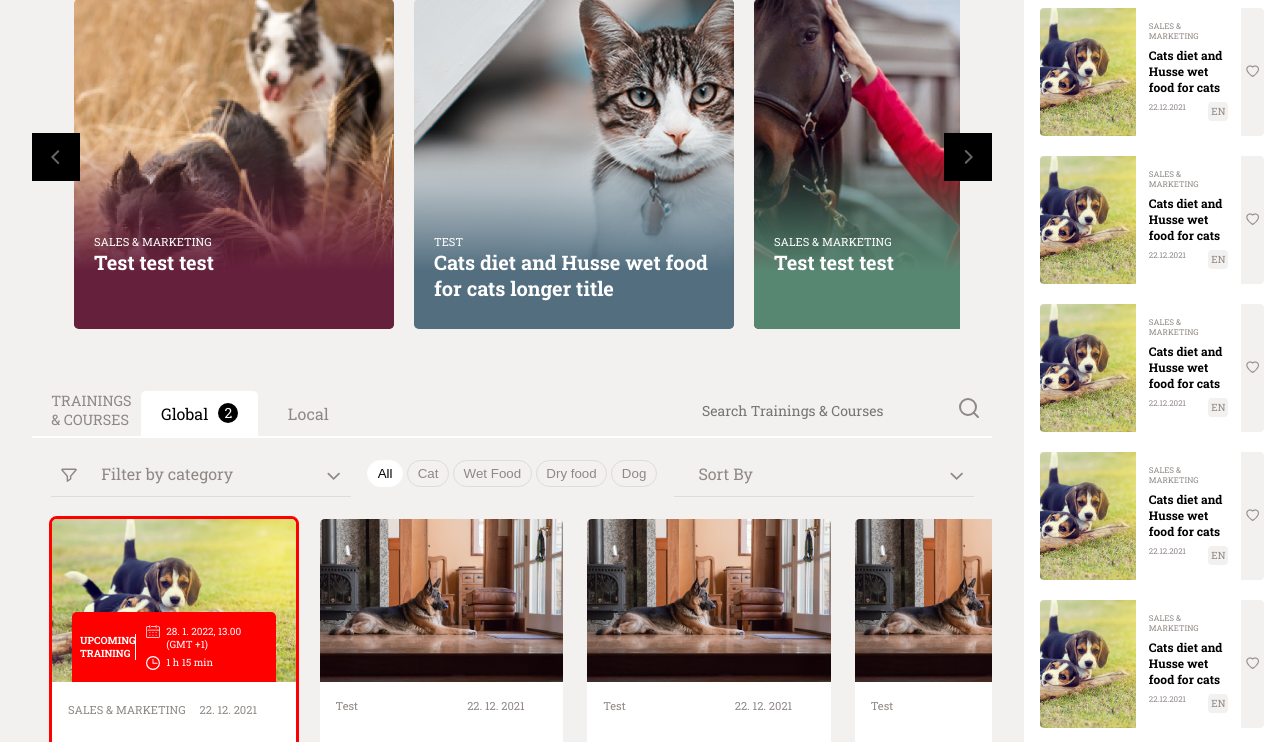
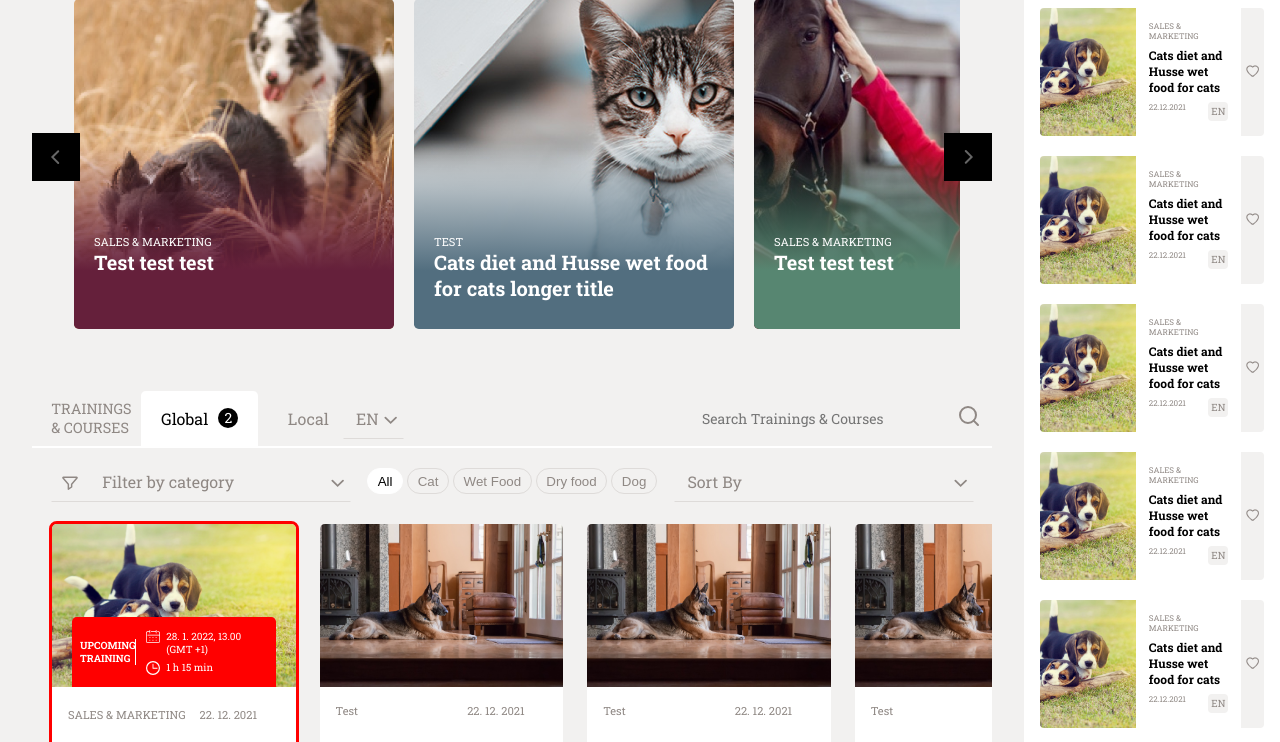
Before and after one commit to petar-petrovski/Husse, a PHP site: page / in a window 1280 px wide. Shown: the part 274-1016 px from the top of the page. Run offline with PHP 8.4, Linux system fonts and the light colour scheme; some libraries are stand-ins or nearby versions.

Commit message:
Language bar in the Local tab, small css and js simplifications

```diff
--- a/css/style.css
+++ b/css/style.css
@@ -286,8 +286,12 @@ padding: 3px;
   border-color: white;
   position: relative;
 }
+.item-center {
+  align-items: center;
+}
 .title {
   display: flex;
+  align-items: center;
   font-size: 0.9rem;
   color: #8f8884;
   padding-left: 0.6rem;
@@ -299,8 +303,9 @@ padding: 3px;
   border-radius: 0.3rem 0.3rem 0 0;
   color: #8f8884;
   background-color: transparent;
+  height: 55px;
   margin-left: 0.6rem;
-  padding: 0.6rem 1.25rem;
+  padding: 0.3rem 1.25rem;
   text-align: center;
   text-decoration: none;
   font-family: "Roboto Slab", serif;
@@ -314,7 +319,9 @@ padding: 3px;
 .tabcontent {
   display: none;
 }
-
+.tablink.not-circle {
+  padding-right: 50px;
+}
 .not-circle::after{
   height: 20px;
   width: 20px;
@@ -344,9 +351,7 @@ padding: 3px;
   right: 0;
   top: 0;
 }
-.search {
-  margin-bottom: 6px;
-}
+
 form.search-box {
   display: flex;
   margin:auto;
@@ -408,6 +413,7 @@ form.search-box::placeholder {
   height: auto;
   color: #8f8884;
 }
+
 .filter-by {
   display: flex;
   position: relative;
@@ -418,8 +424,13 @@ form.search-box::placeholder {
 }
 .select-box {
   display: flex;
+  flex-direction: column;
+}
+.width300 {
   width: 300px;
-  flex-direction: column;
+}
+.width300.active {
+  width: 300px;
 }
 .select-box .options-container {
   background: #ffffff;
@@ -430,30 +441,31 @@ form.search-box::placeholder {
   transition: all 0.4s;
   overflow: hidden;
   position: absolute;
-  top: 54px;
+  top: 46px;
   box-shadow: 0 0 0.43rem 0.125rem #00000026;
   order: 1;
   z-index: 98;
 }
 .selected {
-  background: #f2f1f0;
-  width: 300px;
+  background: transparent;
   color: #8F8884;
+  border: 1px solid transparent;
   border-bottom: 1px solid #DEDBD9;
   position: relative;
   order: 0;
 }
 .selected.active {
-  padding: 12px 24px;
+  padding: 9px 24px;
   border: 1px solid #DEDBD9;
-  width: 300px;
   background: #ffffff;
   color: #000000;
   z-index: 99;
 }
+.lang-drop .selected.active {
+  padding: 9px 24px 9px 12px;
+}
 .slctd-cat.active {
   padding-left: 50px;
-
 }
 .slctd-cat::before {
   content: " ";
@@ -465,7 +477,7 @@ form.search-box::placeholder {
   height: 100%;
   width: 16px;
   left: 10px;
-  top: 17px;
+  top: 14px;
 }
 .selected::after {
   content: "";
@@ -476,24 +488,29 @@ form.search-box::placeholder {
   align-items: center;
   height: 100%;
   width: 14px;
-  right: 10px;
-  top: 21px;
+  right: 5px;
+  top: 17px;
   transition: all 0.4s;
 }
 .select-box .options-container.active {
-  width: 300px;
   max-height: 500px;
   opacity: 1;
 }
 .select-box .options-container.active + .selected::after {
   transform: rotateX(180deg);
-  top: -16px;
+  top: -14px;
 }
 .select-box .option,
 .selected {
-  padding: 12px 24px;
+  padding: 9px 24px;
   cursor: pointer;
 }
+.lang-drop .option,
+.selected {
+  padding: 9px 24px 9px 12px;
+  cursor: pointer;
+}
+
 .select-box .cat-option,
 .slctd-cat {
 padding-left: 50px;
@@ -508,6 +525,15 @@ padding-left: 50px;
 .select-box .option .radio {
   display: none;
 }
+
+.local {
+  display: inline-block;
+  margin-right: 10px;
+}
+.lang-drop {
+  display: inline-block;
+}
+
 .tag-filter {
   align-self: center;
   /* when block will be hidden -->
--- a/index.html
+++ b/index.html
@@ -173,7 +173,7 @@
         </div>
       </div>
       <div class="content">
-        <div class="title-bar">
+        <div class="title-bar item-center">
           <div class="title" id="title">
             <p>TRAININGS <br />& COURSES</p>
             <button
@@ -184,7 +184,36 @@
               Global
             </button>
             <button class="tablink" onclick="shiftGrid('Local', this)">
-              Local
+              <div class="local">Local</div>
+              <div class="lang-drop">
+              <div class="select-box">
+                <div class="options-container">
+                  <div class="option drop-option">
+                    <input type="radio" class="radio" id="date" name="category" />
+                    <label for="date">EN</label>
+                  </div>
+                  <div class="option drop-option">
+                    <input type="radio" class="radio" id="name" name="category" />
+                    <label for="name">PL</label>
+                  </div>
+                  <div class="option drop-option">
+                    <input type="radio" class="radio" id="name" name="category" />
+                    <label for="name">FR</label>
+                  </div>
+                  <div class="option drop-option">
+                    <input type="radio" class="radio" id="name" name="category" />
+                    <label for="name">SE</label>
+                  </div>
+                  <div class="option drop-option">
+                    <input type="radio" class="radio" id="name" name="category" />
+                    <label for="name">ES</label>
+                  </div>
+
+                </div>
+
+                <div class="selected" onclick="dropOptionMenu(this)">EN</div>
+              </div>
+          </div>
             </button>
           </div>
           <div class="search">
@@ -203,8 +232,8 @@
         <div class="filter-container">
           <!-- Category filter -->
           <div class="filter-by">
-            <div class="select-box">
-              <div class="options-container cat-container" id="category-drop">
+            <div class="select-box width300">
+              <div class="options-container width300 cat-container" id="category-drop">
                 <div class="option drop-option">
                   <input
                     type="radio"
@@ -264,7 +293,7 @@
                   <label for="q-a">Q & A</label>
                 </div>
               </div>
-              <div class="selected slctd-cat" onclick="dropOptionMenu(this)">Filter by category</div>
+              <div class="selected width300 slctd-cat" onclick="dropOptionMenu(this)">Filter by category</div>
             </div>
           </div>
           <!-- Tag filters -->
@@ -283,8 +312,8 @@
           </div>
           <!-- Sort By -->
           <div class="filter-by">
-            <div class="select-box">
-              <div class="options-container sort-container">
+            <div class="select-box width300">
+              <div class="options-container width300">
                 <div class="option drop-option">
                   <input type="radio" class="radio" id="date" name="category" />
                   <label for="date">Date</label>
@@ -295,7 +324,7 @@
                 </div>
               </div>
 
-              <div class="selected slctd-sort" onclick="dropOptionMenu(this)">Sort By</div>
+              <div class="selected width300" onclick="dropOptionMenu(this)">Sort By</div>
             </div>
           </div>
         </div>
--- a/js/script.js
+++ b/js/script.js
@@ -29,7 +29,6 @@ function filterCard(value) {
   // elements = cardContainer.getElementsByClassName("col");
   let elements = document.querySelectorAll(".col");
 
-
   //loop through all cards
   elements.forEach((element) => {
     //display all cards on 'all' button click
@@ -49,7 +48,6 @@ function filterCard(value) {
 }
 
 //GLOBAL LOCAL TABS
-
 // Get the element with id="defaultOpen" and click on it
 document.getElementById("defaultOpen").click();
 
@@ -71,8 +69,6 @@ function shiftGrid(pageName, elmnt) {
   // Add the specific color to the button used to open the tab content
   elmnt.style.backgroundColor = "white";
   elmnt.style.color = "black";
-  elmnt.style.paddingRight = "50px";
-
 }
 
 //SEARCH CARDS // search through titles
@@ -133,21 +129,6 @@ function closeMylist2(z) {
   const parent = document.getElementById("mylist-popup");
   parent.classList.remove("active");
 }
-//if popup is nested inside of the video card ->
-
-// function openMylist(y) {
-//   const parent = document.getElementById(y.parentNode.parentNode.parentNode.id).children;
-//   parent["mylist-popup"].classList.add("active");
-// }
-// function closeMylist(y) {
-//   const parent = document.getElementById(y.parentNode.parentNode.id).children;
-//   parent["mylist-popup"].classList.remove("active");
-// }
-// function closeMylist2(z) {
-//   const parent = document.getElementById(z.parentNode.parentNode.parentNode.id).children;
-//   parent["mylist-popup"].classList.remove("active");
-// }
-
 
 // Close the dropdown if the user clicks outside of it
 window.addEventListener("mouseup", function(event){
@@ -163,32 +144,6 @@ window.addEventListener("mouseup", function(event){
   }
 });
 //POPUP - END//
-
-
-//FILTER BY CATEGORY
-// const selectedCategory = document.querySelector(".slctd-cat");
-// const categoryContainer = document.querySelector(".cat-container");
-// const categoryList = document.querySelectorAll(".cat-option");
-
-// selectedCategory.addEventListener("click", () => {
-//   categoryContainer.classList.toggle("active");
-//   selectedCategory.classList.toggle("active");
-// });
-
-// categoryList.forEach(o => {
-//   o.addEventListener("click", () => {
-//     selectedCategory.innerHTML = o.querySelector("label").innerHTML;
-//     categoryContainer.classList.remove("active");
-//   });
-// });
-// //close the dropdown with outside click
-// window.addEventListener("mouseup", function(event){
-// 	if (event.target != categoryContainer && event.target != selectedCategory){
-//     categoryContainer.classList.remove("active");
-//     selectedCategory.classList.remove("active");
-//     }
-// });
-//FILTER BY CATEGORY - END//
 
 //DROP MENU FOR FILTER BY CATEGORY, SORT BY, LANGUAGE MENU
 
@@ -239,7 +194,6 @@ $('.collaps-btn').click(function() {
 });
 
 //SIDEBAR CONTENT
-
 // Get the element with id="defaultOpen" and click on it
 document.getElementById("defaultOpen2").click();
 
@@ -263,7 +217,6 @@ function shiftSidebarList(pageName, elmnt) {
   elmnt.style.color = "#ffffff";
   // elmnt.style.paddingRight = "50px";
 }
-
 
 //GRID PAGINATION
 jQuery(document).ready(function () {
```
